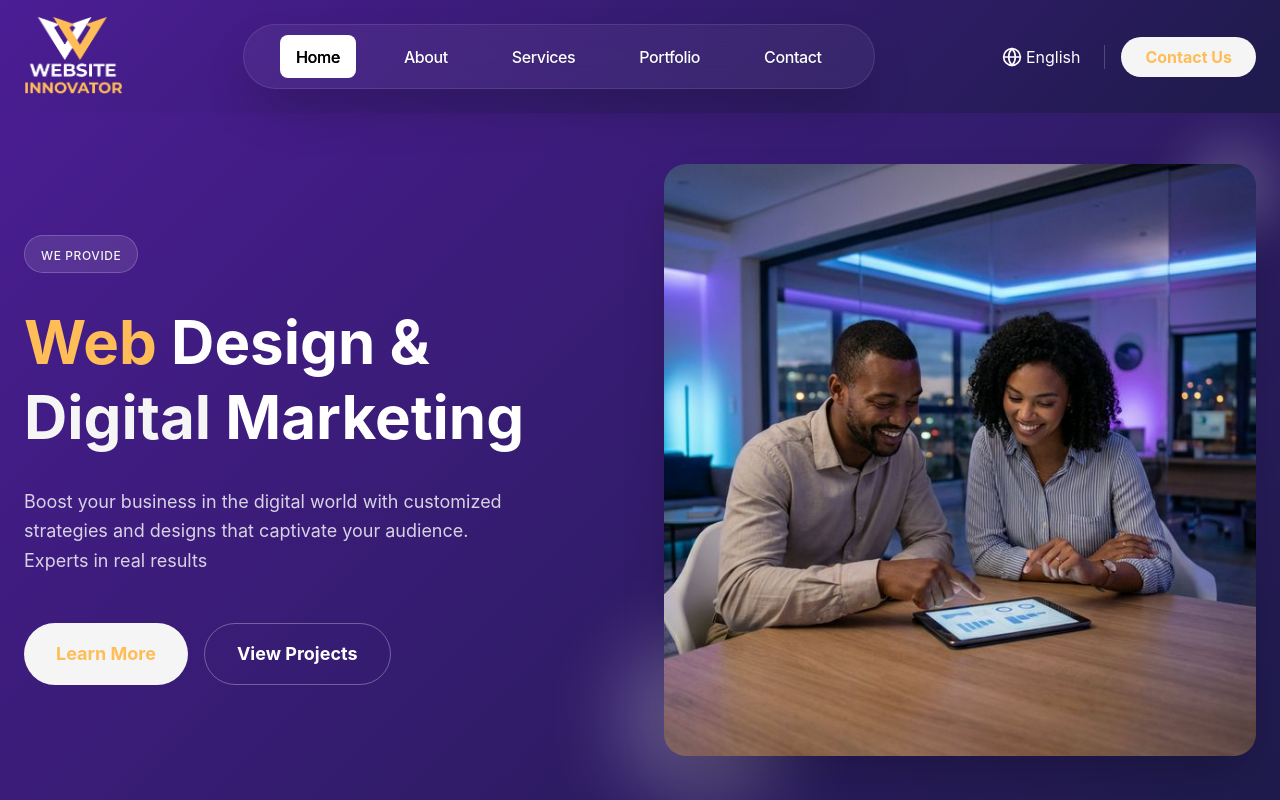
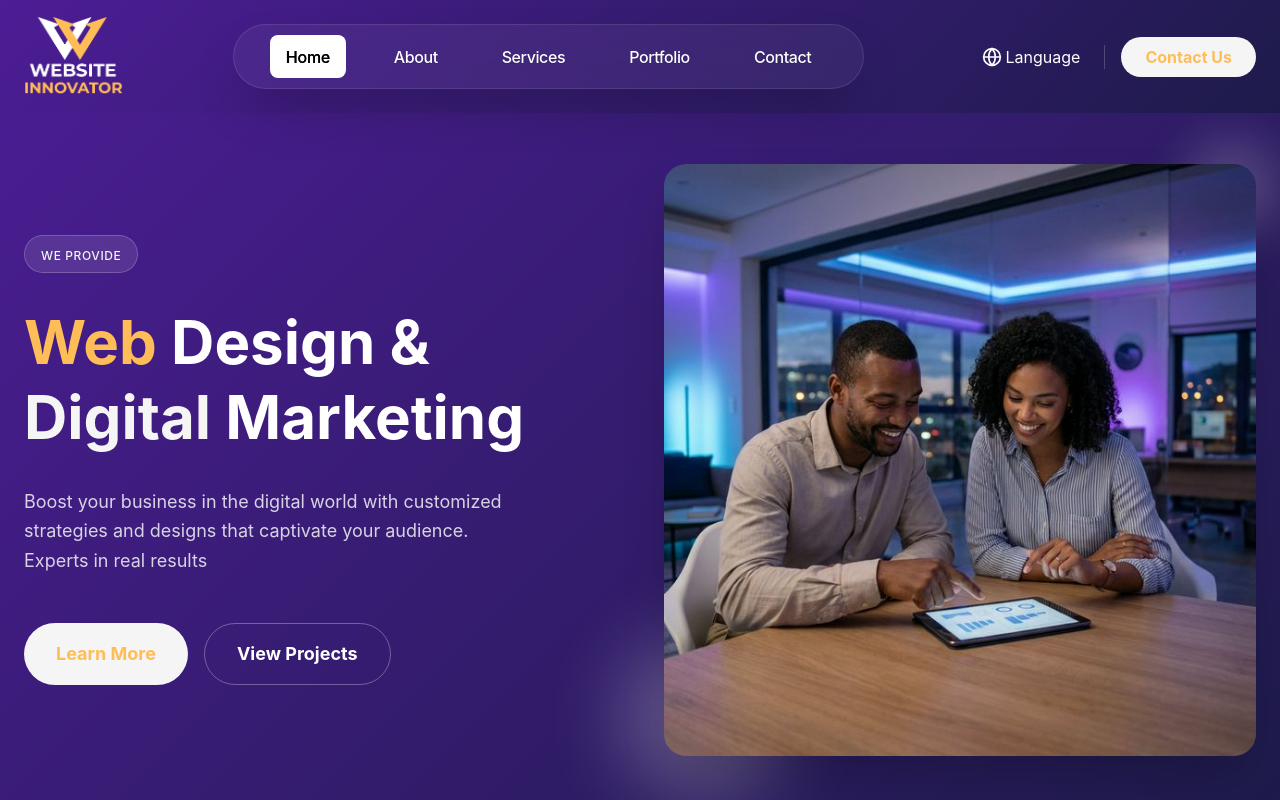
Before and after one commit to mjunaidoffical876/Website-Innovator, a Next.js app: page / in a window 1280 px wide. Shown: the top 800 px of the page. Built offline with nearby package versions, Linux system fonts and the light colour scheme.

Commit message:
Implement actual language switching with Google Translate

```diff
--- /dev/null
+++ b/app/LanguageContext.tsx
@@ -0,0 +1,58 @@
+"use client";
+import { createContext, useContext, useState, useEffect, ReactNode } from 'react';
+
+type Language = 'en' | 'es' | 'de' | 'ar' | 'fr';
+
+interface LanguageContextProps {
+    language: Language;
+    setLanguage: (lang: Language) => void;
+}
+
+const LanguageContext = createContext<LanguageContextProps>({
+    language: 'en',
+    setLanguage: () => { }
+});
+
+export const LanguageProvider = ({ children }: { children: ReactNode }) => {
+    const [language, setLanguage] = useState<Language>('en');
+
+    useEffect(() => {
+        const match = document.cookie.match(/googtrans=\/en\/([a-z]{2})/);
+        if (match && match[1]) {
+            setLanguage(match[1] as Language);
+        } else {
+            const stored = localStorage.getItem('language') as Language | null;
+            if (stored && stored !== 'en') {
+                setGoogleTranslateCookie(stored);
+                setLanguage(stored);
+                window.location.reload();
+            }
+        }
+    }, []);
+
+    const setGoogleTranslateCookie = (lang: Language) => {
+        if (lang === 'en') {
+            document.cookie = "googtrans=; expires=Thu, 01 Jan 1970 00:00:00 UTC; path=/;";
+            document.cookie = "googtrans=; expires=Thu, 01 Jan 1970 00:00:00 UTC; path=/; domain=" + window.location.hostname;
+        } else {
+            const val = `/en/${lang}`;
+            document.cookie = `googtrans=${val}; path=/;`;
+            document.cookie = `googtrans=${val}; path=/; domain=${window.location.hostname};`;
+        }
+    }
+
+    const changeLanguage = (lang: Language) => {
+        setLanguage(lang);
+        localStorage.setItem('language', lang);
+        setGoogleTranslateCookie(lang);
+        window.location.reload();
+    };
+
+    return (
+        <LanguageContext.Provider value={{ language, setLanguage: changeLanguage }}>
+            {children}
+        </LanguageContext.Provider>
+    );
+};
+
+export const useLanguage = () => useContext(LanguageContext);
--- a/app/globals.css
+++ b/app/globals.css
@@ -144,3 +144,16 @@ body {
     @apply bg-background text-foreground;
   }
 }
+
+/* Hide Google Translate top banner and popups */
+.VIpgJd-ZVi9od-ORHb-OEVmcd {
+  display: none !important;
+}
+
+body {
+  top: 0 !important;
+}
+
+.goog-te-banner-frame.skiptranslate {
+  display: none !important;
+}
--- a/app/layout.tsx
+++ b/app/layout.tsx
@@ -1,5 +1,6 @@
 import type { Metadata } from "next";
 import { Geist, Geist_Mono } from "next/font/google";
+import Script from "next/script";
 import "./globals.css";
 
 const geistSans = Geist({
@@ -54,6 +55,8 @@ const jsonLd = {
   "description": "Premium web design and digital marketing agency offering SEO, custom web development, and digital strategies for growth."
 };
 
+import { LanguageProvider } from '@/app/LanguageContext';
+
 export default function RootLayout({
   children,
 }: Readonly<{
@@ -62,7 +65,6 @@ export default function RootLayout({
   return (
     <html lang="en">
       <head>
-        <link rel="icon" href="/logo.png" />
         <script
           type="application/ld+json"
           dangerouslySetInnerHTML={{ __html: JSON.stringify(jsonLd) }}
@@ -71,7 +73,25 @@ export default function RootLayout({
       <body
         className={`${geistSans.variable} ${geistMono.variable} antialiased`}
       >
-        {children}
+        <LanguageProvider>{children}</LanguageProvider>
+
+        {/* Google Translate Integration */}
+        <div id="google_translate_element" style={{ display: 'none' }}></div>
+        <Script
+          src="https://translate.google.com/translate_a/element.js?cb=googleTranslateElementInit"
+          strategy="afterInteractive"
+        />
+        <Script id="google-translate-config" strategy="afterInteractive">
+          {`
+            function googleTranslateElementInit() {
+              new google.translate.TranslateElement({
+                pageLanguage: 'en',
+                includedLanguages: 'en,es,de,ar,fr',
+                autoDisplay: false
+              }, 'google_translate_element');
+            }
+          `}
+        </Script>
       </body>
     </html>
   );
--- /dev/null
+++ b/app/translations.ts
@@ -0,0 +1,23 @@
+export const translations = {
+    en: {
+        contact: 'Contact Us',
+        language: 'Language',
+        // add more keys as needed
+    },
+    es: {
+        contact: 'Contáctanos',
+        language: 'Idioma',
+    },
+    de: {
+        contact: 'Kontaktieren Sie uns',
+        language: 'Sprache',
+    },
+    ar: {
+        contact: 'اتصل بنا',
+        language: 'اللغة',
+    },
+    fr: {
+        contact: 'Contactez-nous',
+        language: 'Langue',
+    },
+};
--- a/components/Header.tsx
+++ b/components/Header.tsx
@@ -2,7 +2,9 @@
 import { useState } from 'react';
 import Link from 'next/link';
 import { Globe, Menu, X } from 'lucide-react';
-import GooeyNav from './GooeyNav'
+import { useLanguage } from '../app/LanguageContext';
+import { translations } from '../app/translations';
+import GooeyNav from './GooeyNav';
 
 // update with your own items
 const items = [
@@ -16,7 +18,8 @@ const items = [
 export default function Header() {
   const [isMobileMenuOpen, setIsMobileMenuOpen] = useState(false);
   const [isLangMenuOpen, setIsLangMenuOpen] = useState(false);
-  const [language, setLanguage] = useState('English');
+  // language state moved to context
+  const { language, setLanguage } = useLanguage();
 
   return (
     <header className="fixed top-0 left-0 right-0 z-50 gradient-bg py-4 transition-all duration-300">
@@ -56,15 +59,15 @@ export default function Header() {
               className="text-white hover:text-secondary transition-colors p-2 flex items-center"
             >
               <Globe className="w-5 h-5 mr-1" />
-              <span className="hidden sm:inline">{language}</span>
+              <span className="hidden sm:inline">{translations[language].language}</span>
             </button>
             {isLangMenuOpen && (
               <div className="origin-top-right absolute left-0 mt-2 w-40 rounded-md shadow-lg bg-white ring-1 ring-black ring-opacity-5">
                 <div className="py-1" role="menu" aria-orientation="vertical" aria-labelledby="options-menu">
-                  {['English', 'Spanish', 'German', 'Arabic', 'French'].map((lang) => (
+                  {['en', 'es', 'de', 'ar', 'fr'].map((lang) => (
                     <button
                       key={lang}
-                      onClick={() => { setLanguage(lang); setIsLangMenuOpen(false); }}
+                      onClick={() => { setLanguage(lang as any); setIsLangMenuOpen(false); }}
                       className="block w-full text-left px-4 py-2 text-sm text-gray-700 hover:bg-gray-100"
                     >
                       {lang}
@@ -78,7 +81,7 @@ export default function Header() {
           <div className="hidden sm:block w-px h-6 bg-white/20"></div>
 
           <button className="hidden sm:block bg-secondary text-primary px-4 sm:px-6 py-2 rounded-full font-bold text-sm sm:text-base hover:scale-105 transition-transform">
-            <Link href="#contact">Contact Us</Link>
+            <Link href="#contact">{translations[language].contact}</Link>
           </button>
 
           {/* Mobile Menu Toggle Button */}
```
